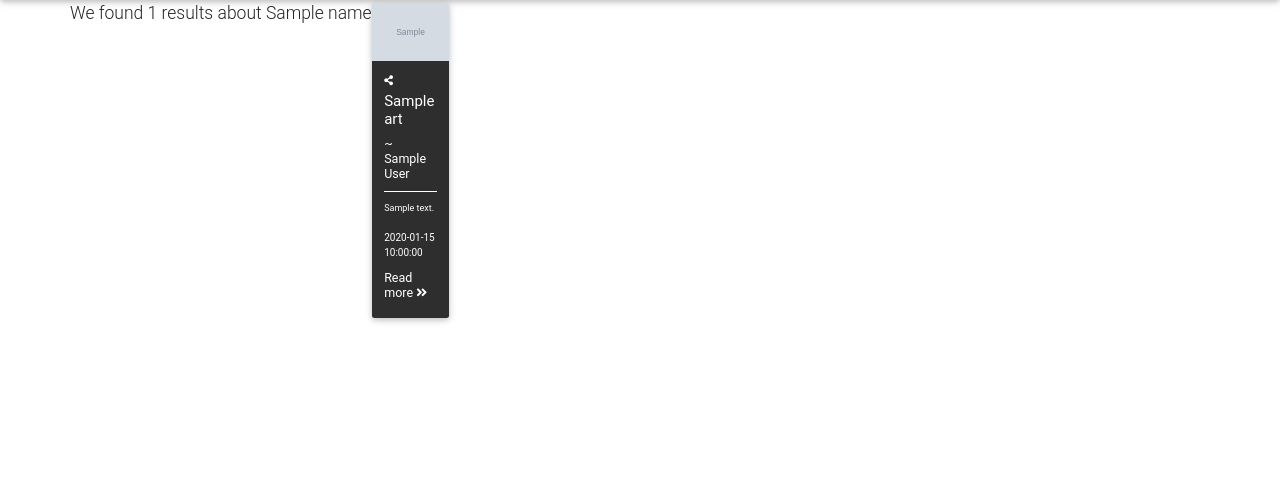
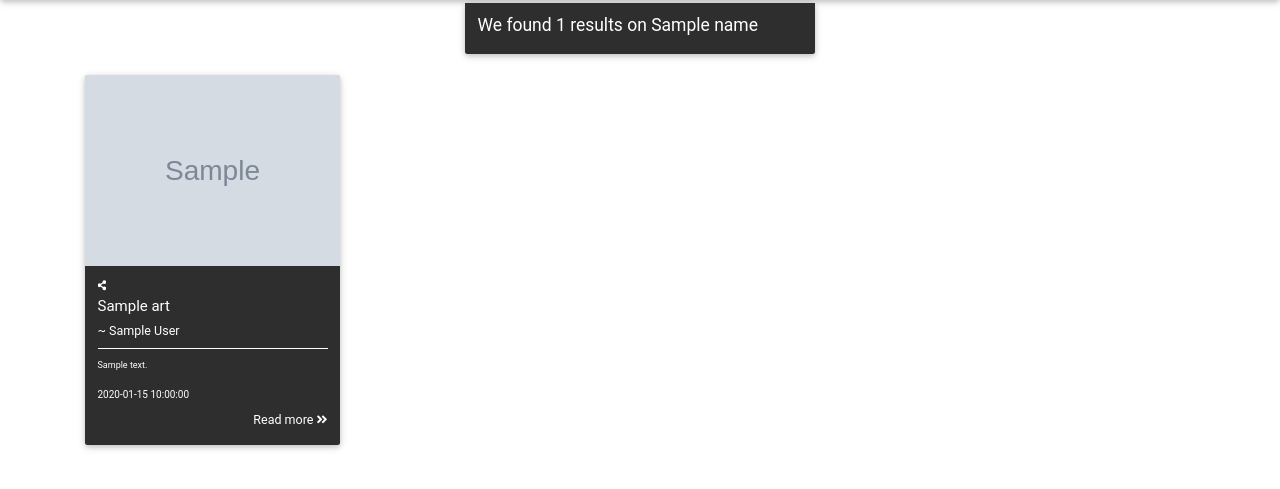
Before and after one commit to IJaccojwang/ijnews, a Flask app: template app/templates/search.html in a window 1280 px wide. Shown: the part 62-551 px from the top of the page. Run offline with Flask 2, Linux system fonts and the light colour scheme; the template is opened without the code that fills it: most values are stand-ins (such as "Sample title", 1, 10 or a date in 2020); grey boxes marked "Sample" are stand-in pictures; some libraries are stand-ins or nearby versions.

Commit message:
Add a card to show number of results

```diff
--- a/app/templates/search.html
+++ b/app/templates/search.html
@@ -2,8 +2,23 @@
 {% block content %}
 <div class="container">
   <div class="row">
-    <h3>We found {{news_articles|count}} results about {{name}}</h3>
-  <//div>
+    <div class="col-md-4">
+
+    </div>
+    <div class="col-md-4">
+      <div class="card">
+        <div class="card-body elegant-color white-text rounded-bottom">
+          <h3>We found {{news_articles|count}} results on {{name}}</h3>
+        </div>
+      </div>
+    </div>
+    <div class="col-md-4">
+
+    </div>
+  </div>
+  <div class="row">
+    <hr>
+  </div>
   <div class="row">
     {%for art in news_articles %}
     <div class="col-md-3">
```
